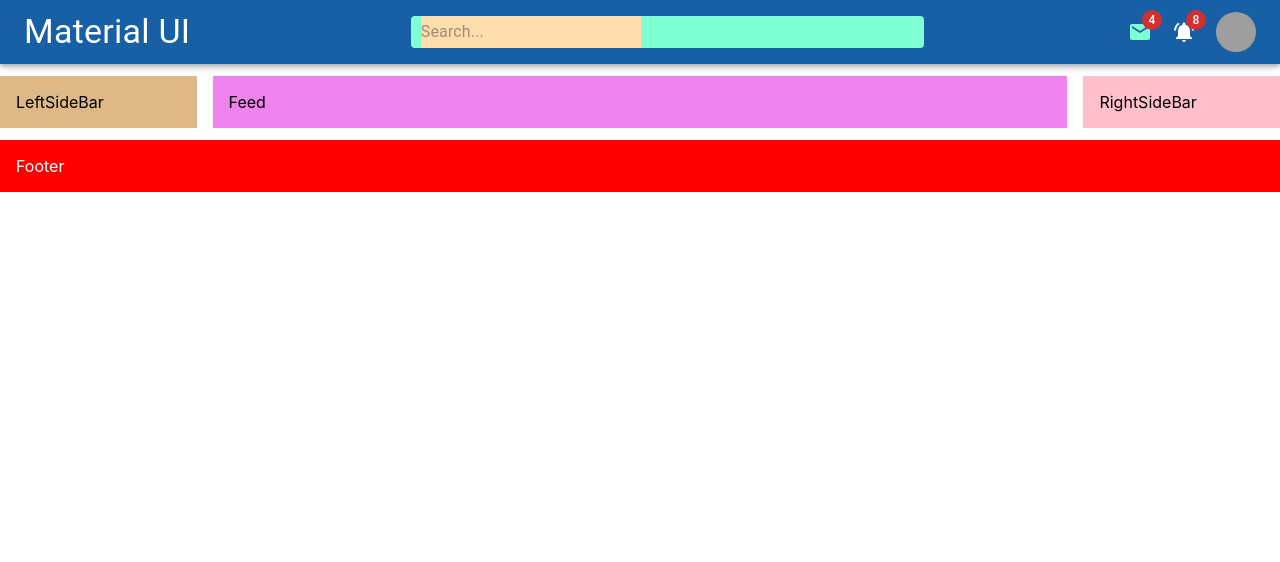
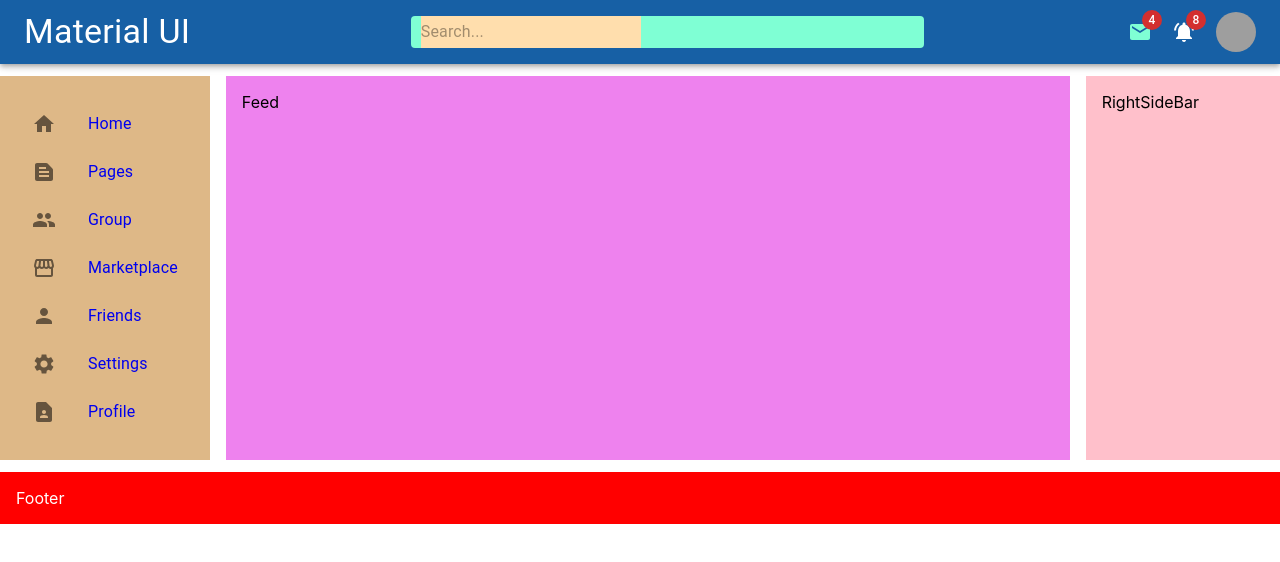
Before and after one commit to anshkush92/learn-material-ui-typescript, a React (Create React App) app: page / in a window 1280 px wide. Shown: the top 562 px of the page. Built offline with nearby package versions, Linux system fonts and the light colour scheme; grey boxes are pictures that could not be loaded.

Commit message:
Learnt how to link the list items from material UI using hte <Link> in the react router dom

```diff
--- /dev/null
+++ b/src/components/Sidebar/left-side-bar/ListWhole.tsx
@@ -0,0 +1,31 @@
+// Test -------------------------- Importing the Packages ---------------------------------
+import React from "react";
+import {
+  ListItem,
+  ListItemButton,
+  ListItemIcon,
+  ListItemText,
+} from "@mui/material";
+
+import { Home } from "@mui/icons-material";
+import { Link } from "react-router-dom";
+
+// Test -------------------------- Importing the styles / other components ----------------
+
+// Test -------------------------- Structure of Props ----------------------------------
+import { ListWholeProps } from "./ListWhole.type";
+
+// Test -------------------------- The current component ----------------------------------
+const ListWhole = ({ children, icon, link }: ListWholeProps) => {
+  return (
+    <ListItem disablePadding component={Link} to={link}>
+      <ListItemButton>
+        <ListItemIcon>{icon ? icon : <Home></Home>}</ListItemIcon>
+        <ListItemText primary={children}></ListItemText>
+      </ListItemButton>
+    </ListItem>
+  );
+};
+
+// Test -------------------------- Exporting the current component ------------------------
+export default ListWhole;
--- /dev/null
+++ b/src/components/Sidebar/left-side-bar/ListWhole.type.ts
@@ -0,0 +1,5 @@
+export type ListWholeProps = {
+  children?: React.ReactNode;
+  icon?: JSX.Element;
+  link: string;
+};
--- a/src/components/Sidebar/left-side-bar/left-side-bar.tsx
+++ b/src/components/Sidebar/left-side-bar/left-side-bar.tsx
@@ -1,8 +1,18 @@
 // Test -------------------------- Importing the Packages ---------------------------------
 import React from "react";
-import { Box } from "@mui/material";
+import { Box, List } from "@mui/material";
+import {
+  ContactPage,
+  Group,
+  Home,
+  Person,
+  Settings,
+  Storefront,
+  TextSnippet,
+} from "@mui/icons-material";
 
 // Test -------------------------- Importing the styles / other components ----------------
+import ListWhole from "./ListWhole";
 
 // Test -------------------------- Structure of Props ----------------------------------
 
@@ -15,7 +25,15 @@ const LeftSideBar = () => {
       p={2}
       sx={{ display: { xs: "none", sm: "block" } }}
     >
-      LeftSideBar
+      <List>
+        <ListWhole icon={<Home></Home>} link="/home">Home</ListWhole>
+        <ListWhole icon={<TextSnippet></TextSnippet>} link="/pages">Pages</ListWhole>
+        <ListWhole icon={<Group></Group>} link="/group">Group</ListWhole>
+        <ListWhole icon={<Storefront></Storefront>} link="/market">Marketplace</ListWhole>
+        <ListWhole icon={<Person></Person>} link="/friends">Friends</ListWhole>
+        <ListWhole icon={<Settings></Settings>} link="/settings">Settings</ListWhole>
+        <ListWhole icon={<ContactPage></ContactPage>} link="/profile">Profile</ListWhole>
+      </List>
     </Box>
   );
 };
```
Also changed, not shown: src/Resources.md (+1 -1 lines).
